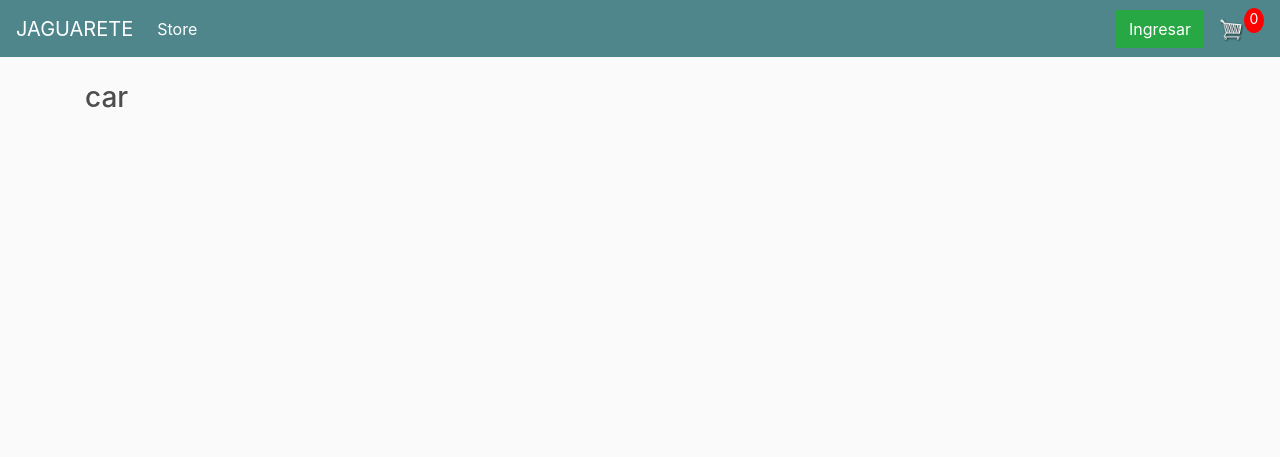
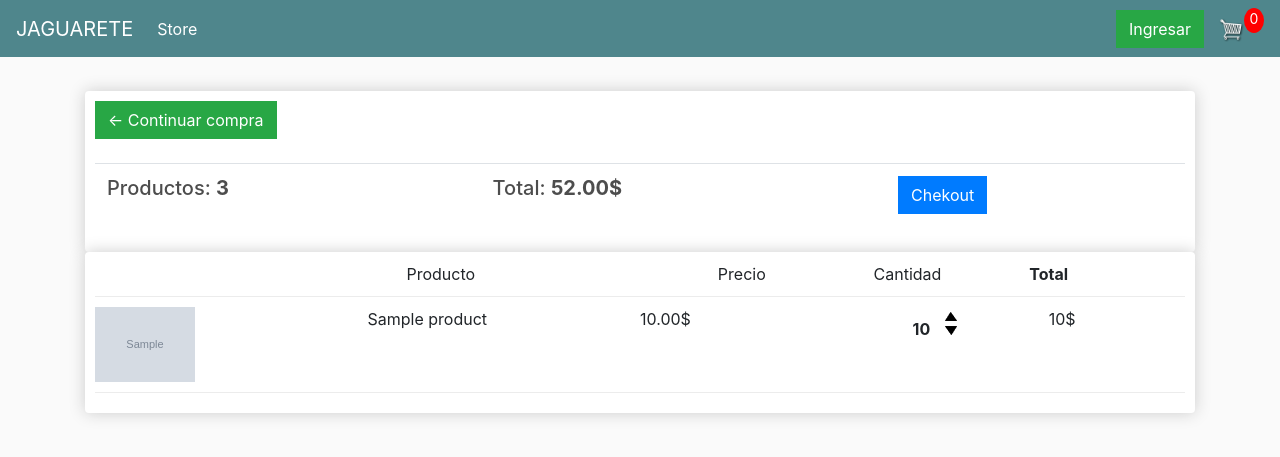
Before and after one commit to Felipev98/TP-JavaScript-Python, a Django app: template store/templates/store/car.html in a window 1280 px wide. Shown: the top 457 px of the page. Run offline with Django 3.2, Linux system fonts and the light colour scheme; data comes from the database, SQL or seed files in the repository; both versions use the stored data as it was after the commit; the template is opened without the code that fills it: values that come from a table or form of the project are taken from there, most other values are stand-ins (such as "Sample title", 1, 10 or a date in 2020); grey boxes marked "Sample" are stand-in pictures; lists and menus that the app fills with data are empty; some libraries are stand-ins or nearby versions.

Commit message:
add: new property in models and car styles

```diff
--- /dev/null
+++ b/static/js/car.js
@@ -0,0 +1,35 @@
+let updateBtns = document.getElementsByClassName('update-car')
+for (let i = 0; i < updateBtns.length; i++) {
+    updateBtns[i].addEventListener('click', function(){
+        let productId = this.dataset.product
+        let action = this.dataset.action
+        console.log('productId',productId, 'action', action)
+        console.log('USER', user)
+        if(user === 'AnonymousUser'){
+            console.log("No log")
+        }else{
+            updateUserOrder(productId,action)
+        }
+    })
+
+}
+function updateUserOrder(productId, action){
+	console.log('User is authenticated, sending data...')
+
+		let url = '/update_item/';
+
+		fetch(url, {
+			method:'POST',
+			headers:{
+				'Content-Type':'application/json',
+				'X-CSRFToken':csrftoken,
+			},
+			body:JSON.stringify({'productId':productId, 'action':action})
+		})
+		.then((response) => {
+		   return response.json();
+		})
+		.then((data) => {
+		    location.reload()
+		});
+}
--- a/store/models.py
+++ b/store/models.py
@@ -28,8 +28,25 @@ class Order(models.Model):
     transaction_id = models.CharField(max_length=200,null=True)
     def __str__(self):
         return str(self.id)
+
+    @property
+    def get_car_total(self):
+        orderitems = self.orderitem_set.all()
+        total =sum([Item.get_total for Item in orderitems])
+        return total
+
+    @property
+    def get_car_items(self):
+        orderitems = self.orderitem_set.all()
+        total =sum([Item.quantity for Item in orderitems])
+        return total
 class OrderItem(models.Model):
     product = models.ForeignKey(Product, on_delete = models.SET_NULL,blank=True,null=True)
     order = models.ForeignKey(Order, on_delete = models.SET_NULL,blank=True,null=True)
     quantity = models.IntegerField(default=0,null=True,blank=True)
     date_added = models.DateTimeField(auto_now_add = True)
+
+    @property
+    def get_total(self):
+        total = self.product.price * self.quantity
+        return total
--- a/store/templates/store/car.html
+++ b/store/templates/store/car.html
@@ -1,5 +1,51 @@
 {% extends 'store/main.html' %}
 {% load static %}
 {% block content %}
-<h3>car</h3>
+<div class="row">
+    <div class="col-lg-12">
+        <div class="box-element">
+            <a href="{% url 'store' %}" class="btn btn-success"> &#x2190; Continuar compra</a>
+            <br>
+            <br>
+            <table class="table">
+                <tr>
+                    <th><h5>Productos: <strong>{{order.get_car_items}}</strong></h5></th>
+                    <th><h5>Total: <strong>{{order.get_car_total | floatformat:2}}$</strong></h5></th>
+                    <th>
+                        <a class="btn btn-primary" href="{% url 'checkout' %}">Chekout</a>
+                    </th>
+
+                </tr>
+            </table>
+        </div>
+        <div class="box-element">
+            <div class="cart-row">
+                <div style="flex:2"></div>
+                <div style="flex:2">Producto</div>
+                <div style="flex:1">Precio</div>
+                <div style="flex:1">Cantidad</div>
+                <div style="flex:1"><strong>Total</strong></div>
+
+            </div>
+            {% for Item in Items %}
+            <div class="cart-row">
+                <div style="flex:2"> <img class="row-image" src="{{Item.product.img.url}}" alt=""> </div>
+                <div style="flex:2">{{Item.product.name}}</div>
+                <div style="flex:1">{{Item.product.price | floatformat:2}}$</div>
+                <div style="flex:1"></div>
+                <div style="flex:1">
+                <p class="quantity">{{Item.quantity}}</p>
+                <div class="quantity">
+                    <img src="{% static 'img/flecha-arriba.png' %}" class="chg-quantity" alt="">
+                    <img src="{% static 'img/flecha-abajo.png' %}" class="chg-quantity" alt="">
+
+                </div>
+                </div>
+                <div style="flex:1">{{Item.get_total}}$</div>
+
+            </div>
+            {% endfor %}
+        </div>
+    </div>
+</div>
 {% endblock content %}
--- a/store/templates/store/main.html
+++ b/store/templates/store/main.html
@@ -9,6 +9,26 @@
 	<link rel="stylesheet" href="https://stackpath.bootstrapcdn.com/bootstrap/4.4.1/css/bootstrap.min.css" integrity="sha384-Vkoo8x4CGsO3+Hhxv8T/Q5PaXtkKtu6ug5TOeNV6gBiFeWPGFN9MuhOf23Q9Ifjh" crossorigin="anonymous">
 
 	<link rel="stylesheet" type="text/css" href="{% static 'css/main.css' %}">
+	<script type="text/javascript">
+		let user = '{{request.user}}'
+		function getCookie(name){
+			let cookieValue =null;
+			if(document.cookie && document.cookie !== ''){
+				let cookies =document.cookie.split(';');
+				for (let i = 0; i < cookies.length; i++) {
+					let cookie = cookies[i].trim();
+					if(cookie.substring(0,name.length + 1) === (name + '=')){
+						cookieValue = decodeURIComponent(cookie.substring(name.length + 1));
+						break;
+					}
+
+				}
+			}
+			return cookieValue;
+		}
+		let csrftoken = getCookie('csrftoken');
+
+	</script>
 
 </head>
 <body>
@@ -52,5 +72,7 @@
 	<script src="https://cdn.jsdelivr.net/npm/popper.js@1.16.0/dist/umd/popper.min.js" integrity="sha384-Q6E9RHvbIyZFJoft+2mJbHaEWldlvI9IOYy5n3zV9zzTtmI3UksdQRVvoxMfooAo" crossorigin="anonymous"></script>
 
 	<script src="https://stackpath.bootstrapcdn.com/bootstrap/4.4.1/js/bootstrap.min.js" integrity="sha384-wfSDF2E50Y2D1uUdj0O3uMBJnjuUD4Ih7YwaYd1iqfktj0Uod8GCExl3Og8ifwB6" crossorigin="anonymous"></script>
+
+	<script type="text/javascript" src="{% static 'js/car.js' %}"></script>
 </body>
 </html>
--- a/store/templates/store/store.html
+++ b/store/templates/store/store.html
@@ -8,7 +8,7 @@
         <div class="box-element product">
             <h6><strong>{{product.name}}</strong></h6>
             <hr>
-            <button class="btn btn-warning add-btn">Agregar al carrito</button>
+            <button data-product={{product.id}} data-action="add" class="btn btn-warning add-btn update-car">Agregar al carrito</button>
             <a href="#" class="btn btn-primary">Ver más</a>
             <span>${{product.price | floatformat:2}}</span>
         </div>
--- a/store/urls.py
+++ b/store/urls.py
@@ -5,5 +5,7 @@ urlpatterns = [
     path('',views.store, name="store"),
     path('car/',views.car, name="car"),
     path('checkout/',views.checkout, name="checkout"),
+    path('update_Item',views.updateItem, name="update_Item"),
+
 
 ]
```
Also changed, not shown: store/views.py (+12 -1 lines), db.sqlite3, static/img/flecha-abajo.png (added), static/img/flecha-arriba.png (added).
